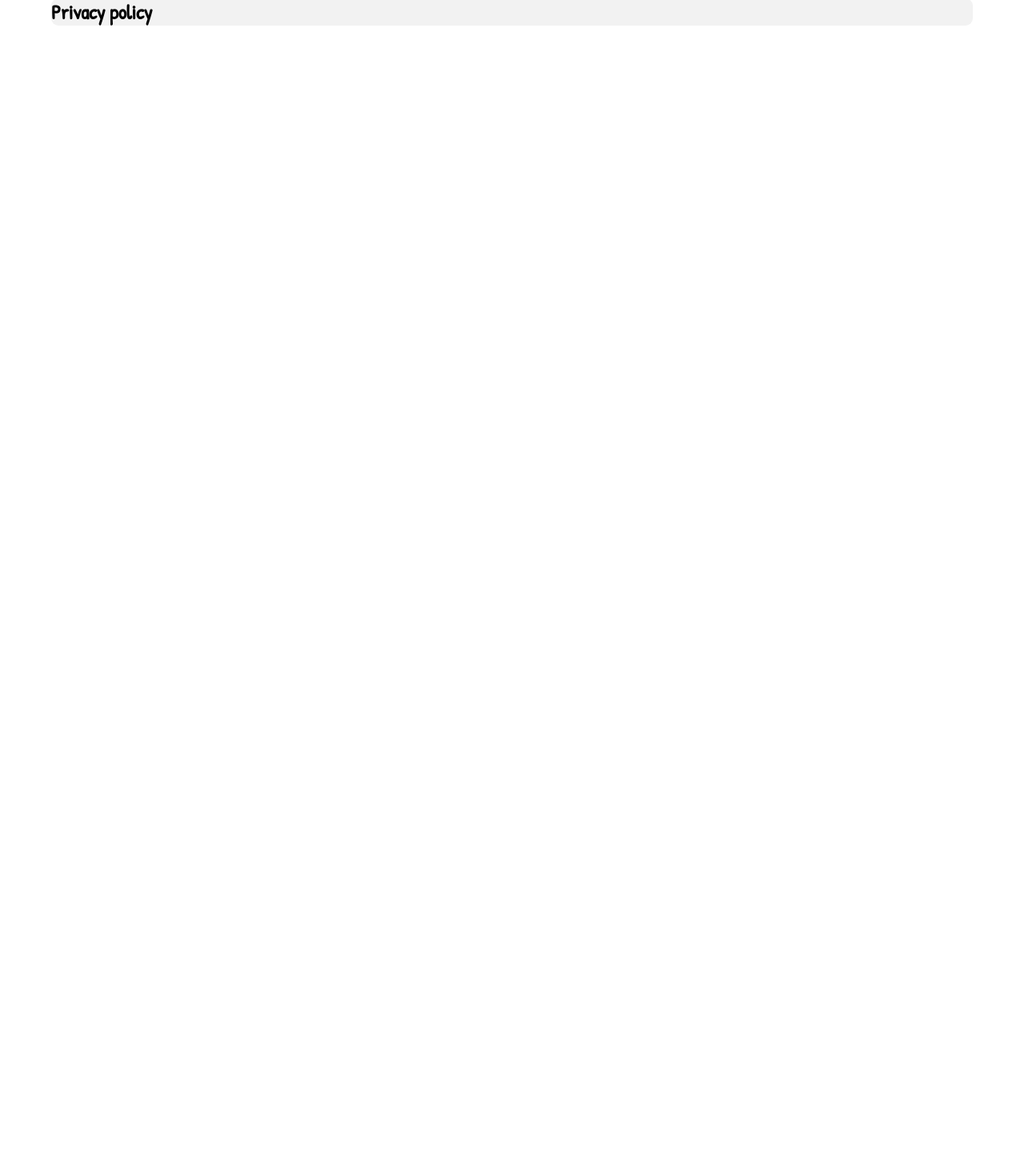
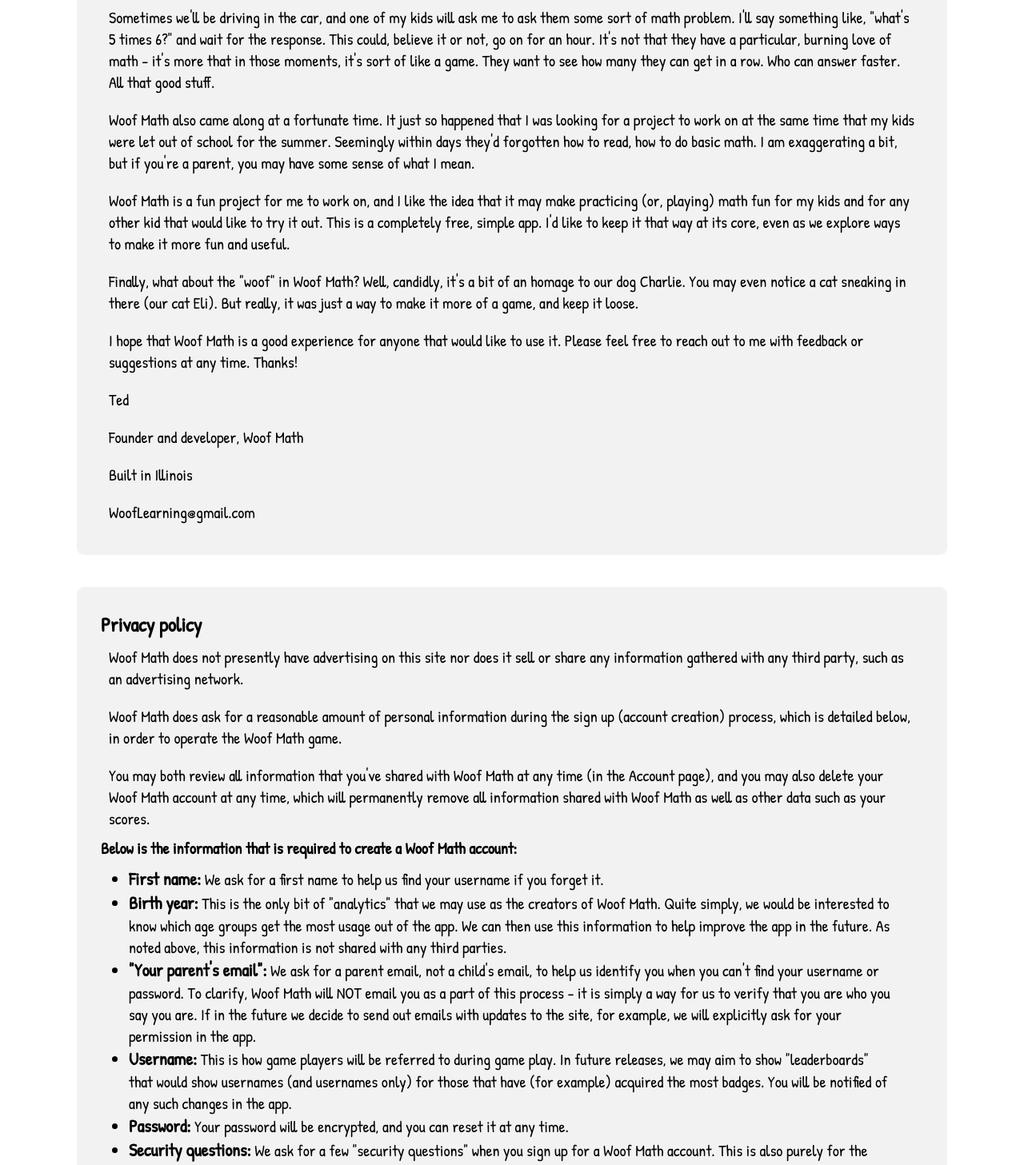
Before and after one commit to tedschu/WoofMath, a React (Vite) app in the folder client/: page /about in a window 1280 px wide. Shown: the part 291-1748 px from the top of the page at 80% size. Before the commit the page ends 800 px from the top, so only its background shows below. Built offline with nearby package versions, Linux system fonts and the light colour scheme; the HTML template or start-up script is replaced by a standard one; a web font is replaced by a local one.

Commit message:
completed the about page

```diff
--- a/client/src/index.css
+++ b/client/src/index.css
@@ -712,7 +712,7 @@ input[type="number"]::-webkit-inner-spin-button {
   color: white;
 }
 
-.registerContentContainer > img {
+.registerLogo {
   width: 200px;
   margin-bottom: 20px;
 }
@@ -795,6 +795,7 @@ p {
 .securityQuestionsContainer {
   display: flex;
   align-items: center;
+  justify-content: center;
   flex-wrap: wrap;
   margin-bottom: 10px;
 }
@@ -880,26 +881,52 @@ p {
 }
 
 .aboutHeader {
-  display: flex;
+  display: grid;
+  grid-template-columns: [first] 25% [line2] 50% [line3] 25%;
+
   width: 100%;
   justify-content: center;
   align-items: center;
   background-image: linear-gradient(#cb4527, #e38c3a);
   padding: 10px;
-  margin-bottom: 30px;
+  margin-bottom: 40px;
 }
 
 .aboutHeaderImg {
   width: 130px;
 }
 
+.aboutHeaderImgContainer {
+  display: flex;
+  justify-content: center;
+  align-items: center;
+}
+
 .aboutContentContainer {
   display: flex;
   flex-direction: column;
-  width: 90%;
+  width: 85%;
   background-color: rgb(242, 242, 242);
   border-radius: 9px;
   margin: 20px 0px;
+  padding: 30px;
+}
+
+.aboutContentContainer p {
+  padding: 10px;
+}
+
+.aboutContentContainer > p,
+ul li {
+  font-size: 20px;
+}
+
+.aboutContentContainer > ul {
+  padding: 10px 35px;
+}
+
+.bold {
+  font-weight: bolder;
 }
 
 /* ***************** */
--- a/client/src/pages/About.jsx
+++ b/client/src/pages/About.jsx
@@ -9,17 +9,123 @@ function About() {
     <>
       <div className="aboutContainer">
         <div className="aboutHeader">
-          <Link to={"/"}>
-            <img src={woofMathLogo} className="aboutHeaderImg" alt="" />
+          <Link to={"/welcome"}>
+            <div> Go back</div>
           </Link>
+          <div className="aboutHeaderImgContainer">
+            <Link to={"/welcome"}>
+              <img src={woofMathLogo} className="aboutHeaderImg" alt="" />
+            </Link>
+          </div>
         </div>
         <h1>Welcome to Woof Math. Here's more about us.</h1>
 
         <div className="aboutContentContainer">
-          <h2>Why the site was made</h2>
+          <h2>The backstory</h2>
+          <p>
+            Sometimes we'll be driving in the car, and one of my kids will ask
+            me to ask them some sort of math problem. I'll say something like,
+            "what's 5 times 6?" and wait for the response. This could, believe
+            it or not, go on for an hour. It's not that they have a particular,
+            burning love of math - it's more that in those moments, it's sort of
+            like a game. They want to see how many they can get in a row. Who
+            can answer faster. All that good stuff.
+          </p>
+          <p>
+            Woof Math also came along at a fortunate time. It just so happened
+            that I was looking for a project to work on at the same time that my
+            kids were let out of school for the summer. Seemingly within days
+            they'd forgotten how to read, how to do basic math. I am
+            exaggerating a bit, but if you're a parent, you may have some sense
+            of what I mean.
+          </p>
+          <p>
+            Woof Math is a fun project for me to work on, and I like the idea
+            that it may make practicing (or, playing) math fun for my kids and
+            for any other kid that would like to try it out. This is a
+            completely free, simple app. I'd like to keep it that way at its
+            core, even as we explore ways to make it more fun and useful.
+          </p>
+          <p>
+            Finally, what about the "woof" in Woof Math? Well, candidly, it's a
+            bit of an homage to our dog Charlie. You may even notice a cat
+            sneaking in there (our cat Eli). But really, it was just a way to
+            make it more of a game, and keep it loose.
+          </p>
+          <p>
+            I hope that Woof Math is a good experience for anyone that would
+            like to use it. Please feel free to reach out to me with feedback or
+            suggestions at any time. Thanks!
+          </p>
+          <p>Ted</p>
+          <p>Founder and developer, Woof Math</p>
+          <p>Built in Illinois</p>
+          <p>WoofLearning@gmail.com</p>
         </div>
         <div className="aboutContentContainer">
           <h2>Privacy policy</h2>
+          <p>
+            Woof Math does not presently have advertising on this site nor does
+            it sell or share any information gathered with any third party, such
+            as an advertising network.{" "}
+          </p>
+          <p>
+            Woof Math does ask for a reasonable amount of personal information
+            during the sign up (account creation) process, which is detailed
+            below, in order to operate the Woof Math game.
+          </p>
+          <p>
+            You may both review all information that you've shared with Woof
+            Math at any time (in the Account page), and you may also delete your
+            Woof Math account at any time, which will permanently remove all
+            information shared with Woof Math as well as other data such as your
+            scores.
+          </p>
+
+          <h4>
+            Below is the information that is required to create a Woof Math
+            account:
+          </h4>
+          <ul>
+            <li>
+              <span className="bold">First name:</span> We ask for a first name
+              to help us find your username if you forget it.
+            </li>
+            <li>
+              <span className="bold">Birth year:</span> This is the only bit of
+              "analytics" that we may use as the creators of Woof Math. Quite
+              simply, we would be interested to know which age groups get the
+              most usage out of the app. We can then use this information to
+              help improve the app in the future. As noted above, this
+              information is not shared with any third parties.
+            </li>
+            <li>
+              <span className="bold">"Your parent's email":</span> We ask for a
+              parent email, not a child's email, to help us identify you when
+              you can't find your username or password. To clarify, Woof Math
+              will NOT email you as a part of this process - it is simply a way
+              for us to verify that you are who you say you are. If in the
+              future we decide to send out emails with updates to the site, for
+              example, we will explicitly ask for your permission in the app.
+            </li>
+            <li>
+              <span className="bold">Username:</span> This is how game players
+              will be referred to during game play. In future releases, we may
+              aim to show "leaderboards" that would show usernames (and
+              usernames only) for those that have (for example) acquired the
+              most badges. You will be notified of any such changes in the app.
+            </li>
+            <li>
+              <span className="bold">Password:</span> Your password will be
+              encrypted, and you can reset it at any time.
+            </li>
+            <li>
+              <span className="bold">Security questions:</span> We ask for a few
+              "security questions" when you sign up for a Woof Math account.
+              This is also purely for the purposes of helping to get you access
+              to your account again if you forget your username or password.
+            </li>
+          </ul>
         </div>
       </div>
     </>
--- a/client/src/pages/Register.jsx
+++ b/client/src/pages/Register.jsx
@@ -102,7 +102,9 @@ function Register({ setIsLoggedIn, isLoggedIn, userInfo, setUserInfo }) {
     <>
       <div className="registerPageContainer">
         <div className="registerContentContainer">
-          <img src={woofMathLogo} alt="" />
+          <Link to={"/welcome"}>
+            <img src={woofMathLogo} alt="" className="registerLogo" />
+          </Link>
           <h1>Hey, you!</h1>
           <h2>
             With your parent's permission, create a free account below to begin
```
